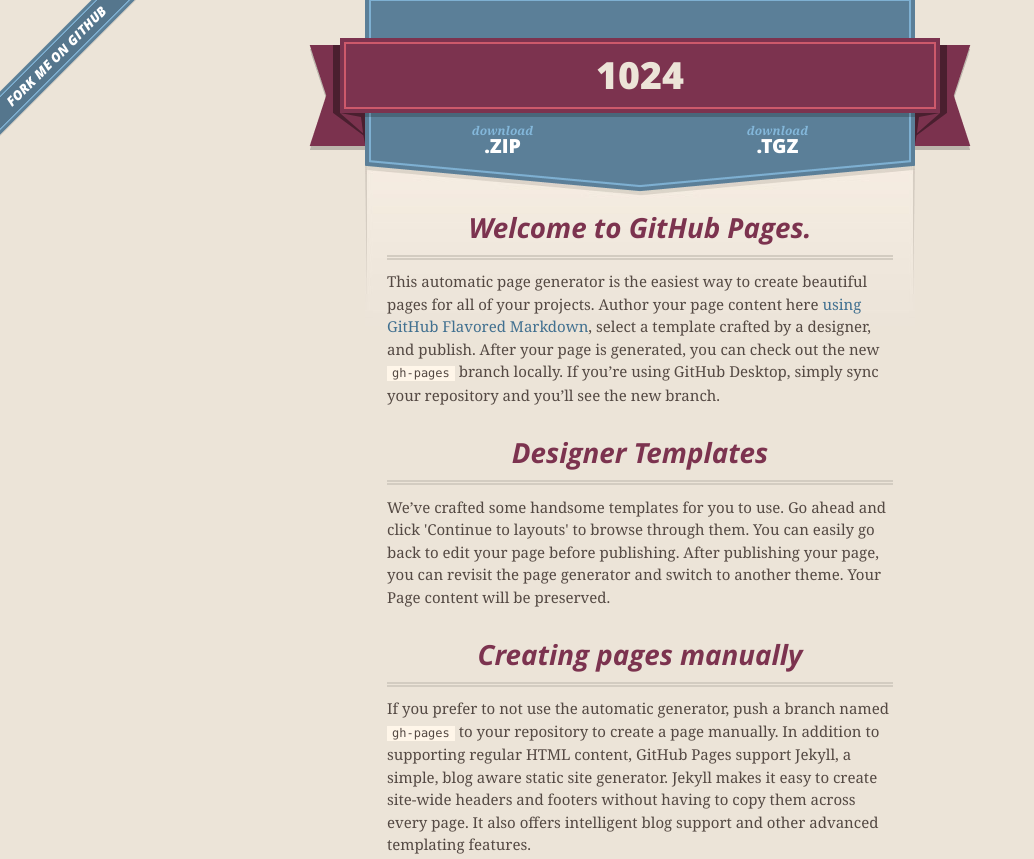
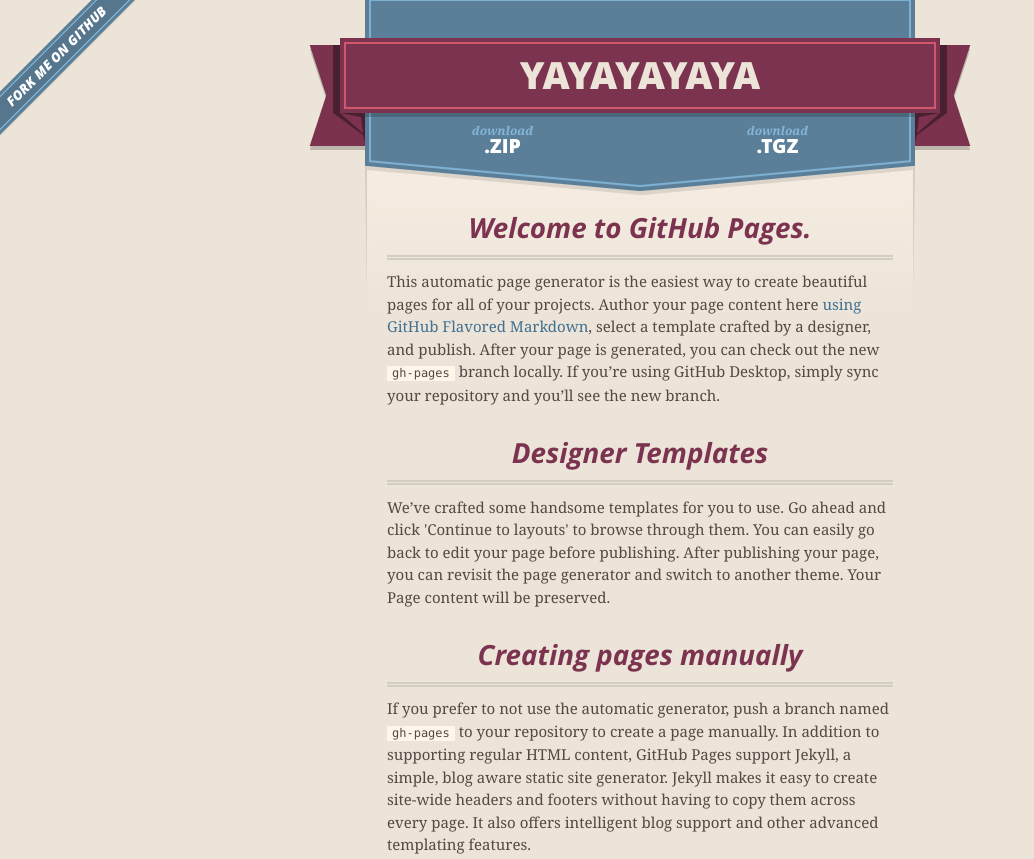
Before and after one commit to blues2234/1024, a plain HTML site: page index.html in a window 1280 px wide. Shown: the top 859 px of the page, without its empty margins (0-1034 px from the left). Drawn offline with nearby package versions, Linux system fonts and the light colour scheme.

Commit message:
Update index.html

```diff
--- a/index.html
+++ b/index.html
@@ -27,7 +27,7 @@
       <header>
         <span class="ribbon-outer">
           <span class="ribbon-inner">
-            <h1>1024</h1>
+            <h1>yayayayaya</h1>
             <h2></h2>
           </span>
           <span class="left-tail"></span>
```
